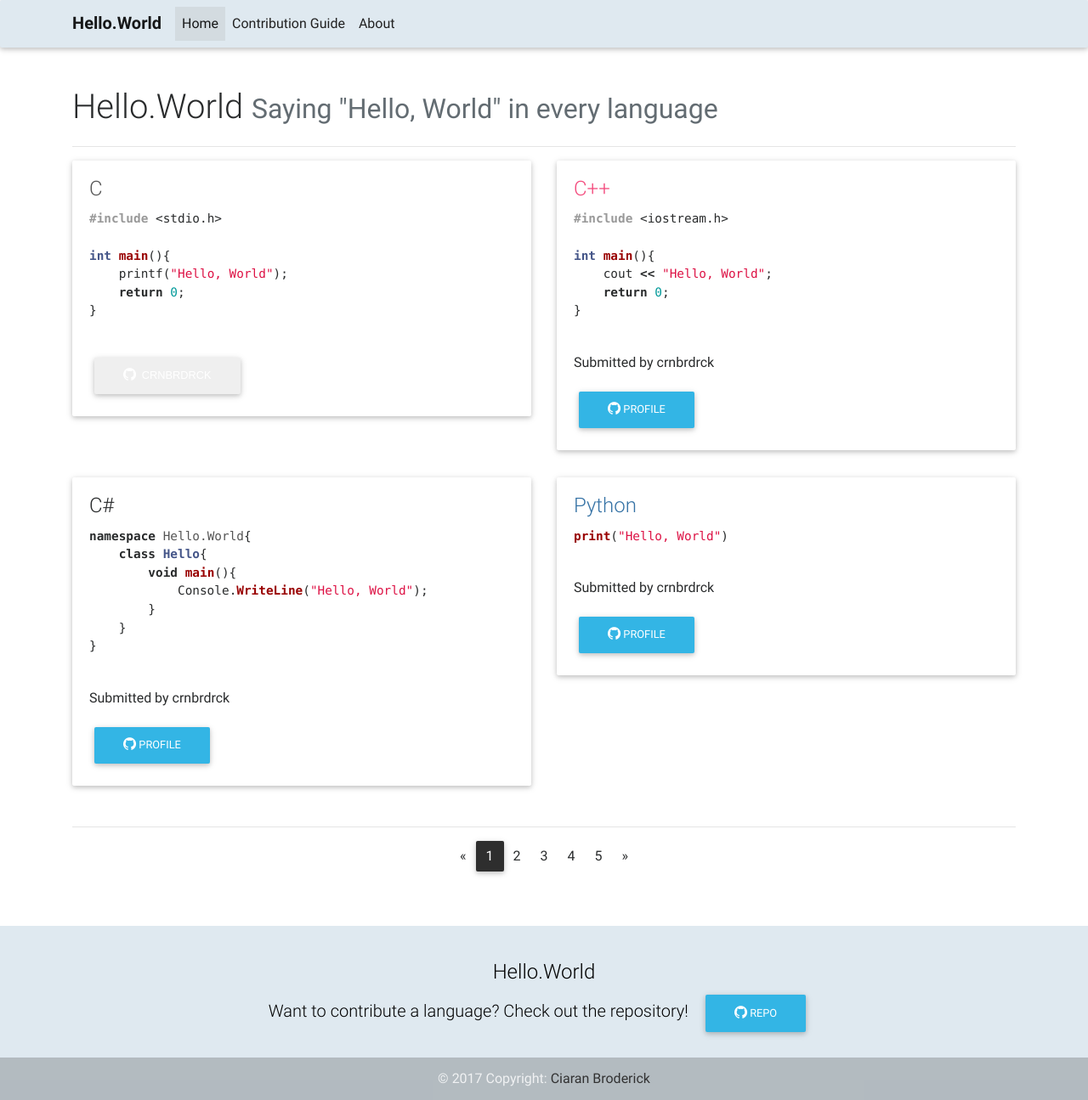
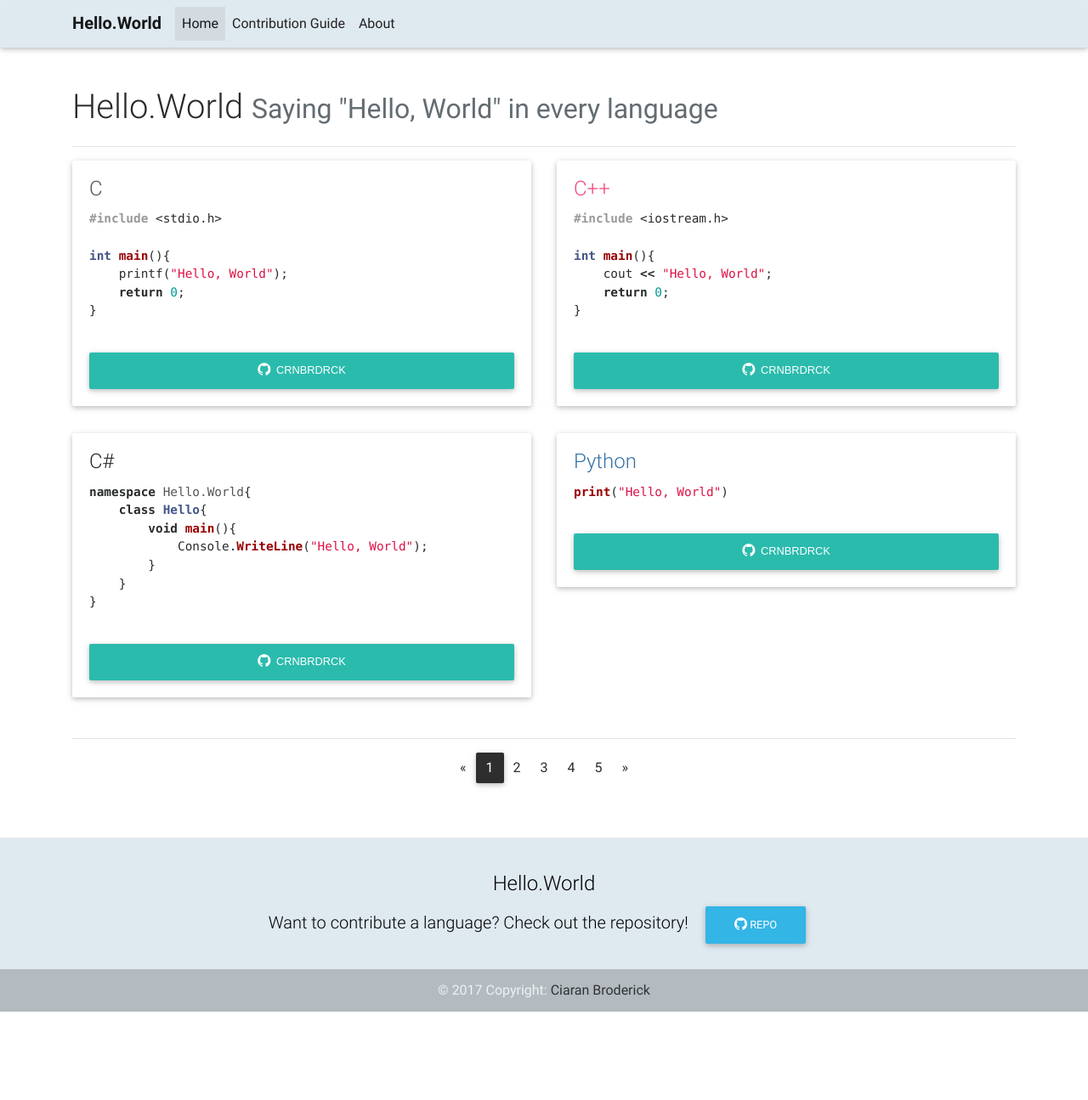
Before and after one commit to freyamade/hello.world, a Jekyll site: the page built from index.md, in a window 1280 px wide. Shown: the whole page at 85% size. Built offline with Jekyll 4.4.1, drawn with Linux system fonts in a browser that asks for light colours; nearby versions of some CDN libraries; after the commit the page ends 1191 px from its top, so only the background shows below that.

Commit message:
Update index.html

```diff
--- a/_layouts/index.html
+++ b/_layouts/index.html
@@ -115,7 +115,7 @@
                             <!--Title-->
                             <!--Text-->
                             <div class="read-more">
-                                <button type="button" class="btn btn-git"><i class="fa fa-github left"></i> crnbrdrck</button>
+                                <button type="button" class="btn btn-default btn-block"><i class="fa fa-github left"></i> crnbrdrck</button>
                             </div>
                         </div>
                         <!--/.Card content-->
@@ -145,8 +145,7 @@
                             <!--Title-->
                             <!--Text-->
                             <div class="read-more">
-                                <p class="card-text">Submitted by crnbrdrck</p>
-                                <a href="#!" class="btn btn-info"><i class="fa fa-github"></i> Profile</a>
+                                <button type="button" class="btn btn-default btn-block"><i class="fa fa-github left"></i> crnbrdrck</button>
                             </div>
                         </div>
                         <!--/.Card content-->
@@ -180,8 +179,7 @@
                             <!--Title-->
                             <!--Text-->
                             <div class="read-more">
-                                <p class="card-text">Submitted by crnbrdrck</p>
-                                <a href="#!" class="btn btn-info"><i class="fa fa-github"></i> Profile</a>
+                                <button type="button" class="btn btn-default btn-block"><i class="fa fa-github left"></i> crnbrdrck</button>
                             </div>
                         </div>
                         <!--/.Card content-->
@@ -206,8 +204,7 @@
                             <!--Title-->
                             <!--Text-->
                             <div class="read-more">
-                                <p class="card-text">Submitted by crnbrdrck</p>
-                                <a href="#!" class="btn btn-info"><i class="fa fa-github"></i> Profile</a>
+                                <button type="button" class="btn btn-default btn-block"><i class="fa fa-github left"></i> crnbrdrck</button>
                             </div>
                         </div>
                         <!--/.Card content-->
```
